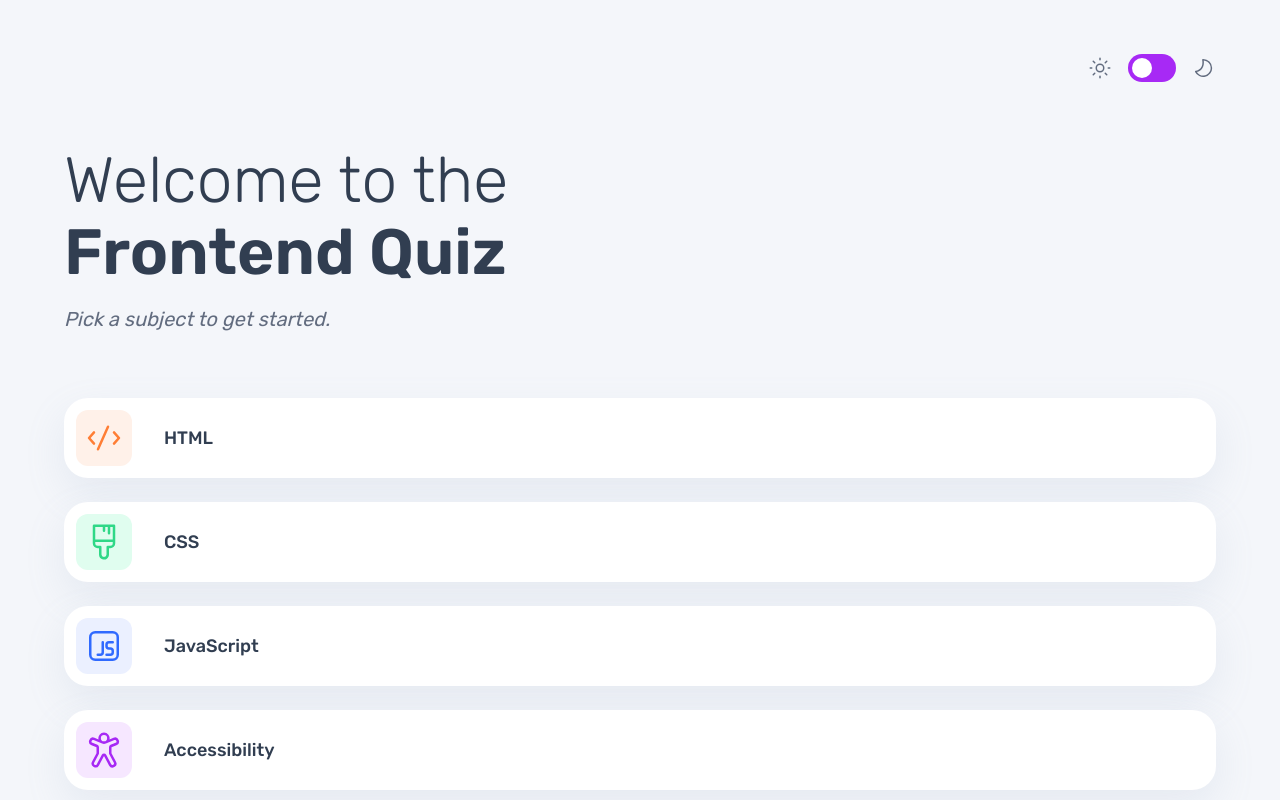
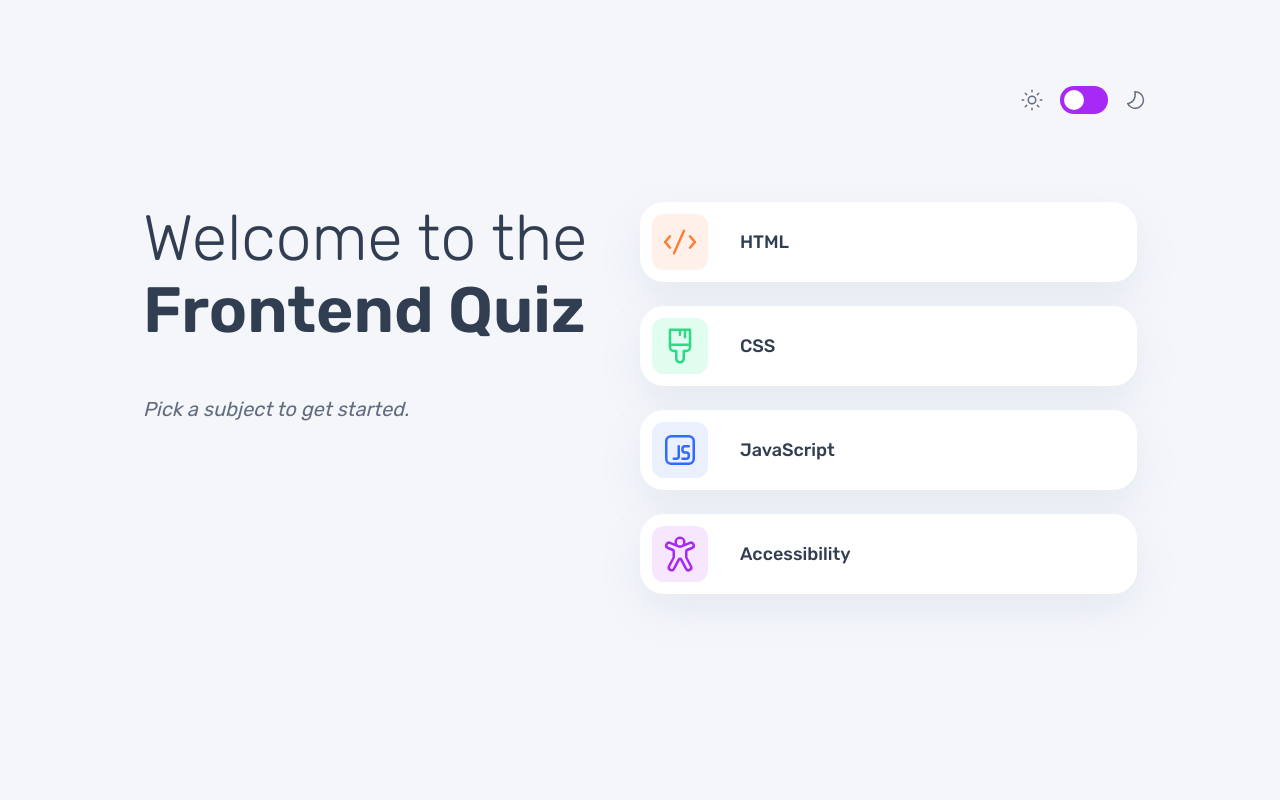
Before and after one commit to MarcAlva2003/quizz-app-react, a React (Vite) app: page / in a window 1280 px wide. Built offline with nearby package versions, Linux system fonts and the light colour scheme.

Commit message:
Add: home desktop resolution

```diff
--- a/src/app.css
+++ b/src/app.css
@@ -6,5 +6,9 @@
   .app-routes-container {
     padding: 0 64px;
   }
-
 }
+@media (min-width: 1024px){
+  .app-routes-container {
+    padding: 0 143px;
+  }
+}
--- a/src/components/header/header.style.css
+++ b/src/components/header/header.style.css
@@ -13,3 +13,10 @@
     margin-bottom: 8px;
   }
 }
+@media (min-width: 1024px){
+  .header-component {
+    height: 200px;
+    padding: 0px 132px;
+    margin-bottom: 2px;
+  }
+}
--- a/src/modules/home.module.tsx
+++ b/src/modules/home.module.tsx
@@ -9,7 +9,8 @@ export const HomeModule = () => {
   const { quizList } = useQuizData();
 
   return (
-    <div className="home-container">
+    <div className="home-screen-container">
+      <section className="home-text">
         <div className="home-title">
           <h1>
             Welcome to the <br />
@@ -19,7 +20,8 @@ export const HomeModule = () => {
         <div className="home-subtitle">
           <p>Pick a subject to get started.</p>
         </div>
-      <div className="home-quiz-categories">
+      </section>
+      <section className="home-quiz-categories">
         {quizList &&
           quizList.map((item: IQuizCategoryFormatted) => (
             <OptionItemComponent
@@ -29,7 +31,7 @@ export const HomeModule = () => {
               leftBg={item.backgroundColor}
             />
           ))}
-      </div>
+      </section>
     </div>
   );
 };
--- a/src/modules/home.style.css
+++ b/src/modules/home.style.css
@@ -13,6 +13,8 @@
   font-style: italic;
   font-weight: 400;
   @apply text-navy-grey dark:text-bluish;
+}
+.home-text {
   margin-bottom: 40px;
 }
 .option-item-component {
@@ -28,6 +30,21 @@
   }
   .home-subtitle p {
     font-size: 20px;
+  }
+  .home-text {
     margin-bottom: 64px;
   }
 }
+@media (min-width: 1024px){
+  .home-text {
+    margin-bottom: 0;
+  }
+  .home-title h1 {
+    margin-bottom: 48px;
+  }
+  .home-screen-container {
+    display: grid;
+    width: 100%;
+    grid-template-columns: repeat(2, 1fr);
+  }
+}
```
Lines whose indentation alone changed are shown as unchanged.
